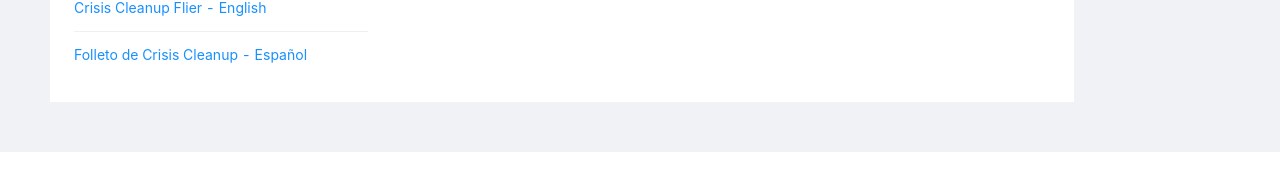
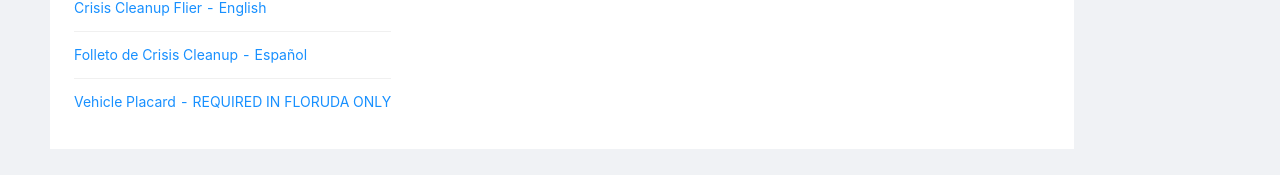
Before and after one commit to jaremieww/nase-disaster-relief, a React (Create React App) app: page /helene in a window 1280 px wide. Shown: the part 691-866 px from the top of the page. Before the commit the page ends 843 px from the top, so only its background shows below. Built offline with nearby package versions, Linux system fonts and the light colour scheme.

Commit message:
restore FL placard

```diff
--- a/src/components/helene/Index.tsx
+++ b/src/components/helene/Index.tsx
@@ -8,7 +8,7 @@
 const files = [
   { title: 'Crisis Cleanup Flier - English', path: 'helene/Helene_social_media_8449651386_en-US.png' },
   { title: 'Folleto de Crisis Cleanup - Español', path: 'helene/Helene_social_media_8449651386_es-MX.png' },
-//  { title: 'Vehicle Placard', path: 'ian/florida-dashboard-placard.pdf' }
+  { title: 'Vehicle Placard - REQUIRED IN FLORUDA ONLY', path: 'ian/florida-dashboard-placard.pdf' }
 ]
 
 export default () => {
```
